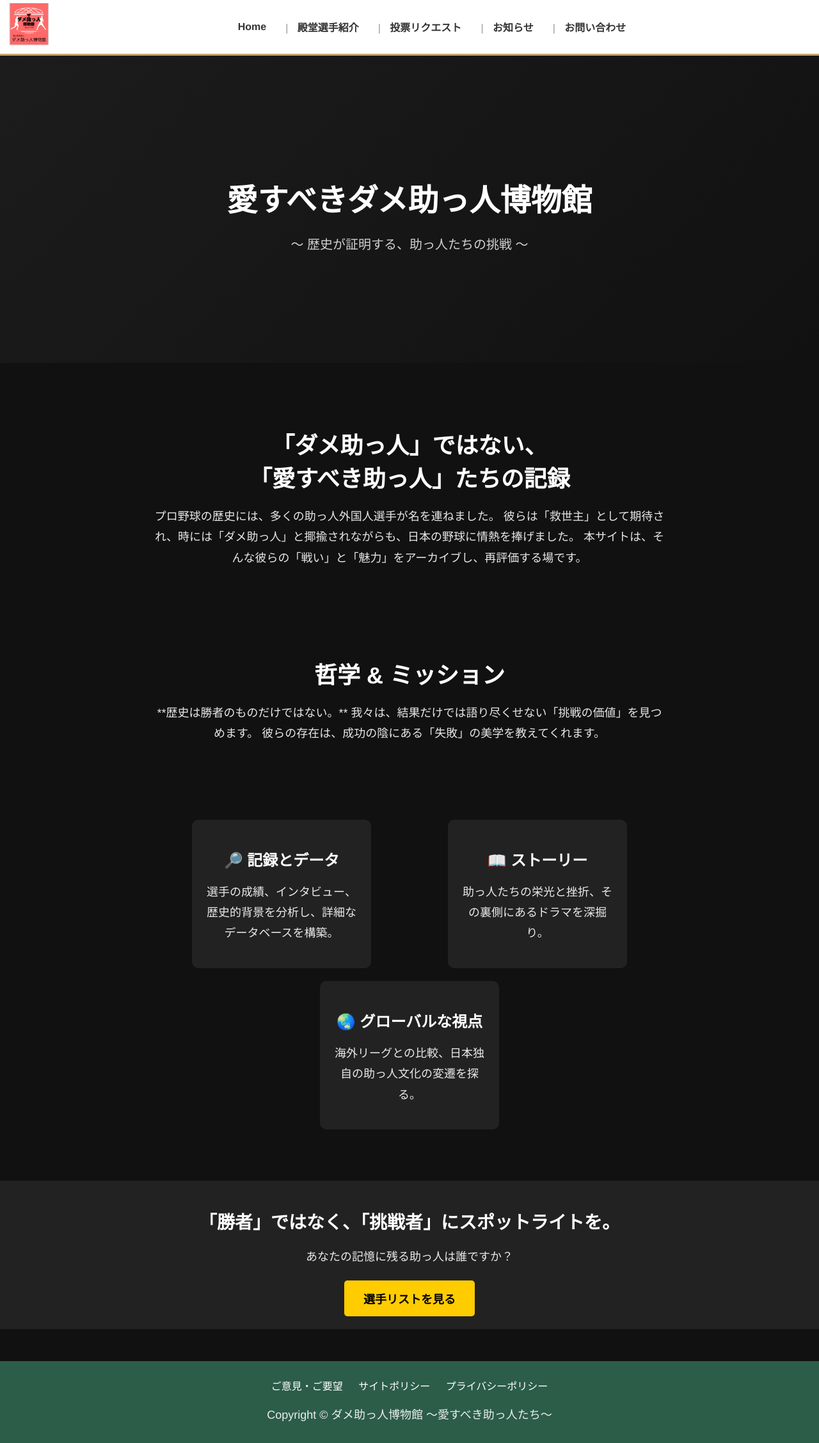
After one commit to Shirakura-Kazuki/MyDjango_ver001, a Django app: page /hello/question/ in a window 1280 px wide. The commit adds this page. Shown: the whole page at 64% size. Run offline with Django 5.2, Linux system fonts and the light colour scheme.

Commit message:
open_v001

```diff
--- a/helloApp/templates/helloApp/base.html
+++ b/helloApp/templates/helloApp/base.html
@@ -117,8 +117,8 @@
     <footer>
         <ul>
             <li><a href="{% url 'direct' %}">ご意見・ご要望</a></li>
-            <li><a href="#">プライバシーポリシー</a></li>
-            <li><a href="#">サイトポリシー</a></li>
+            <li><a href="{% url 'policy_1' %}">サイトポリシー</a></li>
+            <li><a href="{% url 'policy_2' %}">プライバシーポリシー</a></li>
         </ul>
         <p>Copyright © ダメ助っ人博物館 ～愛すべき助っ人たち～</p>
     </footer>
--- /dev/null
+++ b/helloApp/templates/helloApp/question.html
@@ -0,0 +1,166 @@
+{% extends 'helloApp/base.html' %}
+{% load static %}
+
+{% block extra_css %}
+    <link rel="stylesheet" href="{% static 'css/about_style.css' %}">
+{% endblock %}
+
+{% block title %}愛すべきダメ助っ人博物館 - その魅力と哲学{% endblock %}
+
+{% block content %}
+    <style>
+        /* Apple風のシンプルかつ洗練されたデザイン */
+        body {
+            font-family: 'Helvetica Neue', Arial, sans-serif;
+            background-color: #111;
+            color: #fff;
+            margin: 0;
+            padding: 0;
+        }
+
+        .hero {
+            height: 60vh;
+            display: flex;
+            align-items: center;
+            justify-content: center;
+            background: linear-gradient(135deg, #1c1c1c, #111);
+            text-align: center;
+        }
+
+        .hero-content h1 {
+            font-size: 48px;
+            font-weight: bold;
+            margin-bottom: 10px;
+        }
+
+        .hero-content p {
+            font-size: 20px;
+            opacity: 0.8;
+        }
+
+        .about-container, .philosophy-container, .features-container {
+            max-width: 800px;
+            margin: 50px auto;
+            padding: 20px;
+            text-align: center;
+        }
+
+        h2 {
+            font-size: 36px;
+            margin-bottom: 20px;
+        }
+
+        p {
+            font-size: 18px;
+            line-height: 1.8;
+            opacity: 0.9;
+        }
+
+        .features-container {
+            display: flex;
+            justify-content: space-around;
+            flex-wrap: wrap;
+        }
+
+        .feature-item {
+            width: 30%;
+            padding: 20px;
+            background: #222;
+            border-radius: 10px;
+            margin: 10px;
+            text-align: center;
+        }
+
+        .feature-item h3 {
+            font-size: 24px;
+            margin-bottom: 10px;
+        }
+
+        .cta {
+            text-align: center;
+            margin: 50px 0;
+            padding: 20px;
+            background: #222;
+        }
+
+        .cta h2 {
+            font-size: 28px;
+        }
+
+        .cta p {
+            font-size: 18px;
+            margin-bottom: 20px;
+        }
+
+        .cta-button {
+            display: inline-block;
+            padding: 15px 30px;
+            background: #ffcc00;
+            color: #000;
+            font-size: 18px;
+            font-weight: bold;
+            border-radius: 5px;
+            text-decoration: none;
+            transition: 0.3s;
+        }
+
+        .cta-button:hover {
+            background: #ffaa00;
+        }
+
+    </style>
+
+
+    <section class="hero">
+        <div class="hero-content">
+            <h1>愛すべきダメ助っ人博物館</h1>
+            <p>〜 歴史が証明する、助っ人たちの挑戦 〜</p>
+        </div>
+    </section>
+
+    <section class="about-intro">
+        <div class="about-container">
+            <h2>「ダメ助っ人」ではない、<br>「愛すべき助っ人」たちの記録</h2>
+            <p>
+                プロ野球の歴史には、多くの助っ人外国人選手が名を連ねました。
+                彼らは「救世主」として期待され、時には「ダメ助っ人」と揶揄されながらも、日本の野球に情熱を捧げました。
+                本サイトは、そんな彼らの「戦い」と「魅力」をアーカイブし、再評価する場です。
+            </p>
+        </div>
+    </section>
+
+    <section class="philosophy">
+        <div class="philosophy-container">
+            <h2>哲学 & ミッション</h2>
+            <p>
+                **歴史は勝者のものだけではない。**
+                我々は、結果だけでは語り尽くせない「挑戦の価値」を見つめます。
+                彼らの存在は、成功の陰にある「失敗」の美学を教えてくれます。
+            </p>
+        </div>
+    </section>
+
+    <section class="features">
+        <div class="features-container">
+            <div class="feature-item">
+                <h3>🔎 記録とデータ</h3>
+                <p>選手の成績、インタビュー、歴史的背景を分析し、詳細なデータベースを構築。</p>
+            </div>
+            <div class="feature-item">
+                <h3>📖 ストーリー</h3>
+                <p>助っ人たちの栄光と挫折、その裏側にあるドラマを深掘り。</p>
+            </div>
+            <div class="feature-item">
+                <h3>🌏 グローバルな視点</h3>
+                <p>海外リーグとの比較、日本独自の助っ人文化の変遷を探る。</p>
+            </div>
+        </div>
+    </section>
+
+    <section class="cta">
+        <h2>「勝者」ではなく、「挑戦者」にスポットライトを。</h2>
+        <p>あなたの記憶に残る助っ人は誰ですか？</p>
+        <a href="{% url 'player' %}" class="cta-button">選手リストを見る</a>
+    </section>
+
+{% endblock %}
--- a/helloApp/urls.py
+++ b/helloApp/urls.py
@@ -10,4 +10,7 @@ urlpatterns = [
     path('direct/',views.direct , name='direct'),  # お問い合わせページ
     path("player/<slug:slug>/", player_detail, name="player_detail"),  # ✅ スラッグをURLに含める
     path("player/<str:name>/", PlayerRedirectView.as_view(), name="player_redirect"),
+    path("policy_1/", views.policy_1, name="policy_1"),  # ポリシー設定ページ
+    path("policy_2/", views.policy_2, name="policy_2"),  # ポリシー設定ページ
+    path("question/", views.question, name="question"),  # 問い合わせページ
 ]
--- a/helloApp/views.py
+++ b/helloApp/views.py
@@ -83,3 +83,14 @@ class PlayerRedirectView(View):
         # 🔹 名前から該当するスラッグを取得
         player = get_object_or_404(Player, name=name)
         return redirect('player_detail', slug=player.slug, permanent=True)  # 🔹 301リダイレクト
+
+# ポリシー設定ページ：ポリシー設定ページを表示
+def policy_1(request):
+    return render(request, 'helloApp/policy_1.html')
+
+# ポリシー設定ページ：ポリシー設定ページを表示
+def policy_2(request):
+    return render(request, 'helloApp/policy_2.html')
+
+def question(request):
+    return render(request, 'helloApp/question.html')  # question.htmlを表示
--- a/static/js/slideshow.js
+++ b/static/js/slideshow.js
@@ -8,7 +8,7 @@ document.addEventListener("DOMContentLoaded", function () {
     showSlides(slideIndex);
 
     // 3秒ごとに自動スライド
-    setInterval(nextSlide, 3000);
+    setInterval(nextSlide, 5000);
 });
 
 // スライドの表示を更新する関数
```
Also changed, not shown: helloApp/templates/helloApp/home.html (+43 -19 lines), helloApp/templates/helloApp/policy_1.html (+89 -0 lines), helloApp/templates/helloApp/policy_2.html (added, +68 -0 lines), news.json (+7 -29 lines), media/images/yamada-taro_njfuhDl.png (deleted), static/images/event_job.png (added), static/images/news_job.png (added), static/images/player_job.png (added), static/images/t_job.png (added).
